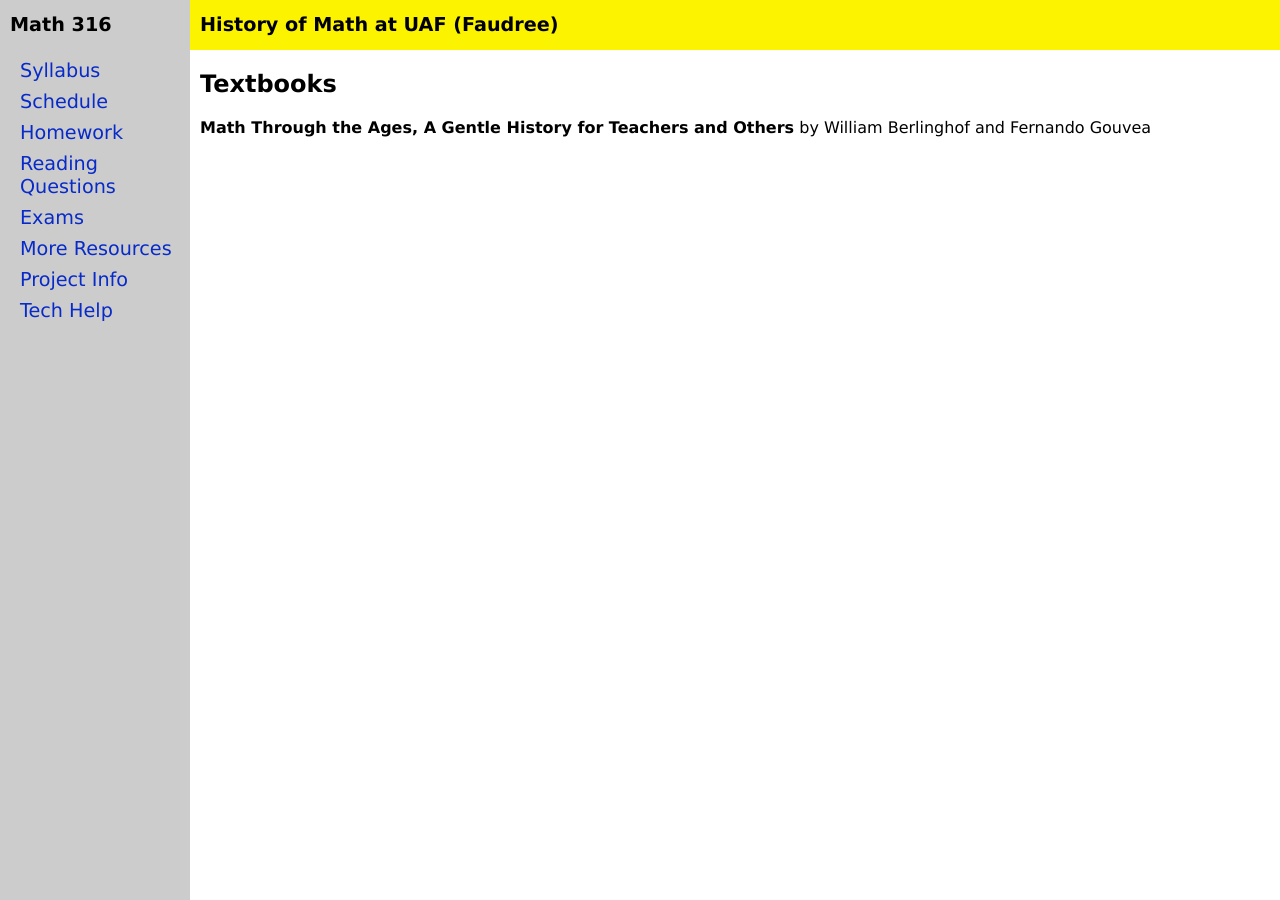
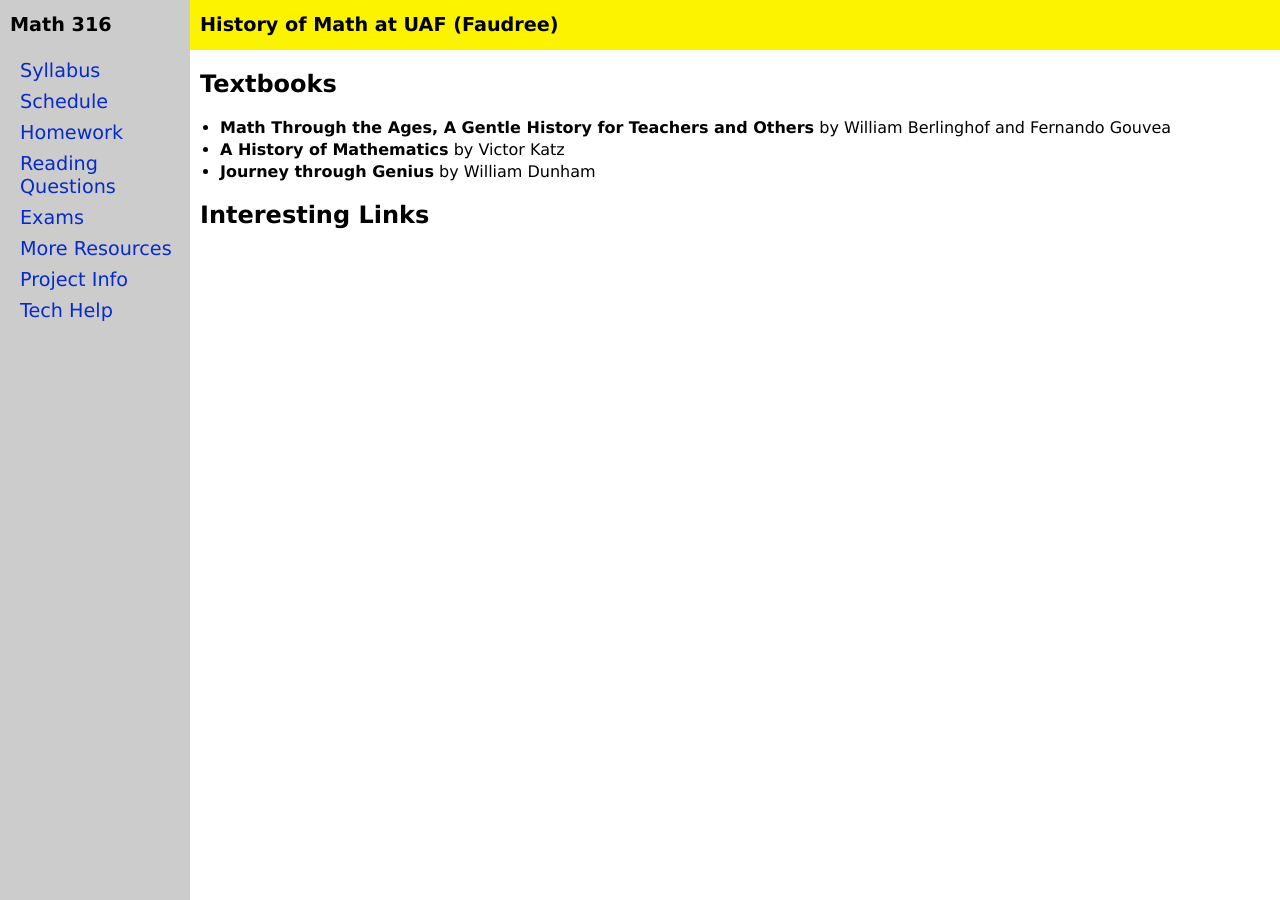
Before and after one commit to jrfaudree/HOM, a Jekyll site: the page built from resources.md, in a window 1280 px wide. Built offline with Jekyll 4.4.1, drawn with Linux system fonts in a browser that asks for light colours.

Commit message:
Update resources.md

```diff
--- a/resources.md
+++ b/resources.md
@@ -5,6 +5,10 @@ title: Additional Resources
 
 ## Textbooks
 
-**Math Through the Ages, A Gentle History for Teachers and Others** by William Berlinghof and Fernando Gouvea
+* **Math Through the Ages, A Gentle History for Teachers and Others** by William Berlinghof and Fernando Gouvea
+* **A History of Mathematics** by Victor Katz
+* **Journey through Genius** by William Dunham
+
+## Interesting Links
 
 <div style="padding-bottom: 40px"></div>
```
